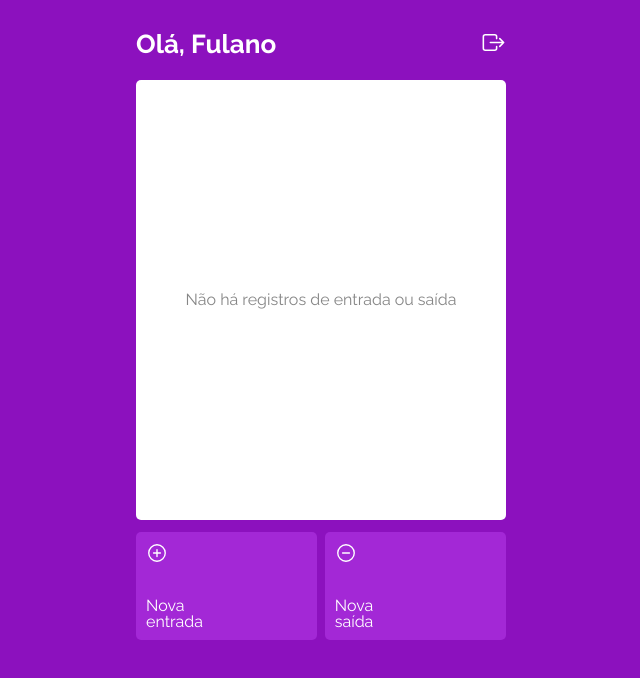
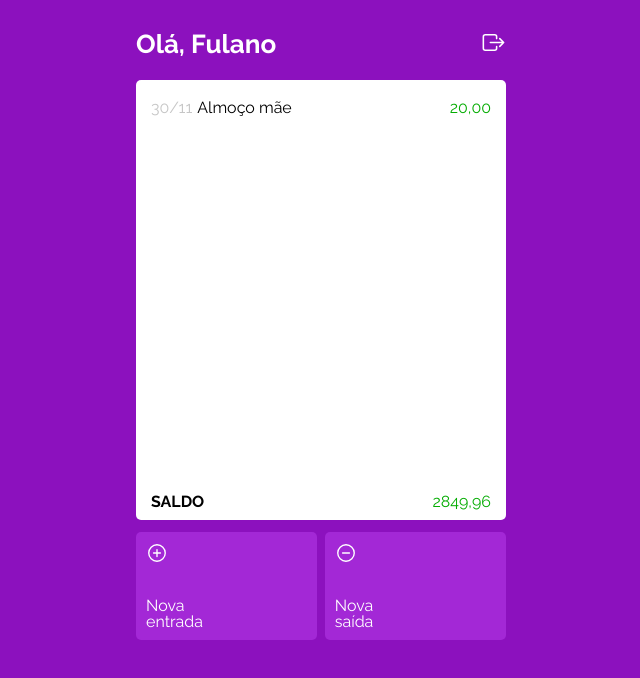
Before and after one commit to gsnorberto/projeto14-mywallet-front, a React (Create React App) app: page /home in a window 1280 px wide. Shown: the top 678 px of the page, without its empty margins (319-959 px from the left). Built offline with nearby package versions, Linux system fonts and the light colour scheme; a web font is replaced by a local one.

Commit message:
style: Finalização da tela home

```diff
--- a/src/pages/Home/index.js
+++ b/src/pages/Home/index.js
@@ -1,7 +1,11 @@
-import { HomeArea, Container, ContentArea, Header, Title, Link, Button, Text, ButtonArea, Buttons } from "./styles"
+import { HomeArea, Container, ContentArea, Header, Title, Link, Button, Text, ButtonArea, Buttons, List, Registers, ListItem, Total } from "./styles"
 import { IoAddCircleOutline, IoRemoveCircleOutline, IoExitOutline } from "react-icons/io5";
+import { useState } from "react";
 
 export default () => {
+    const [emptyList, setEmptyList] = useState(false);
+    const [totalBalance, setTotalBalance] = useState(100);
+
     return (
         <HomeArea>
             <Container>
@@ -10,7 +14,27 @@ export default () => {
                     <Link><IoExitOutline className="io-exit" /></Link>
                 </Header>
                 <ContentArea>
-                    Não há registros de entrada ou saída
+                    {emptyList &&
+                        <div className="emptyField">Não há registros de entrada ou saída</div>
+                    }
+                    {!emptyList &&
+                        <List>
+                            <Registers>
+                                <ListItem type={"in"}>
+                                    <div className="desc">
+                                        <div className="date">30/11</div>
+                                        <div className="text">Almoço mãe</div>
+                                    </div>
+                                    <div className="value">20,00</div>
+                                </ListItem>
+                            </Registers>
+
+                            <Total total={totalBalance}>
+                                <div className="desc">SALDO</div>
+                                <div className="value">2849,96</div>
+                            </Total>
+                        </List>
+                    }
                 </ContentArea>
                 <Buttons>
                     <ButtonArea>
--- a/src/pages/Home/styles.js
+++ b/src/pages/Home/styles.js
@@ -32,10 +32,12 @@ export const ContentArea = styled.div`
     background-color: #FFFFFF;
     border-radius: 5px;
     text-align: center;
-    display: flex;
-    align-items: center;
-    justify-content: center;
-    color: #868686;
+    vertical-align: middle;
+
+    .emptyField{
+        padding-top: 220px;
+        color: #868686;
+    }
 `
 export const Title = styled.div`
     font-weight: 700;
@@ -69,3 +71,50 @@ export const Buttons = styled.div`
 export const Text = styled.div`
     max-width: 40px;
 `
+export const List = styled.div`
+    height: 100%;
+    display: flex;
+    flex-direction: column;
+    justify-content: space-between;
+`
+export const Registers = styled.div`
+    display: flex;
+    flex-direction: column;
+    overflow-y: scroll;
+`
+export const ListItem = styled.div`
+    display: flex;
+    justify-content: space-between;
+    margin: 0px 15px;
+    margin-top: 20px;
+    font-size: 16px;
+
+    .desc{
+        display: flex;
+    }
+    .date{
+        margin-right: 5px;
+        color: #C6C6C6;
+    }
+    .text{
+        text-align: left;
+        max-width: 200px;
+        overflow: hidden;
+        text-overflow: ellipsis ;
+    }
+    .value{
+        color: ${props => props.type === 'in' ? '#03AC00': '#C70000'};
+    }
+`
+export const Total = styled.div`
+    display: flex;
+    justify-content: space-between;
+    margin: 10px 15px;
+
+    .desc{
+        font-weight: 700;
+    }
+    .value{
+        color: ${props => props.total < 0 ? '#C70000' : '#03AC00' }
+    }
+`
```
